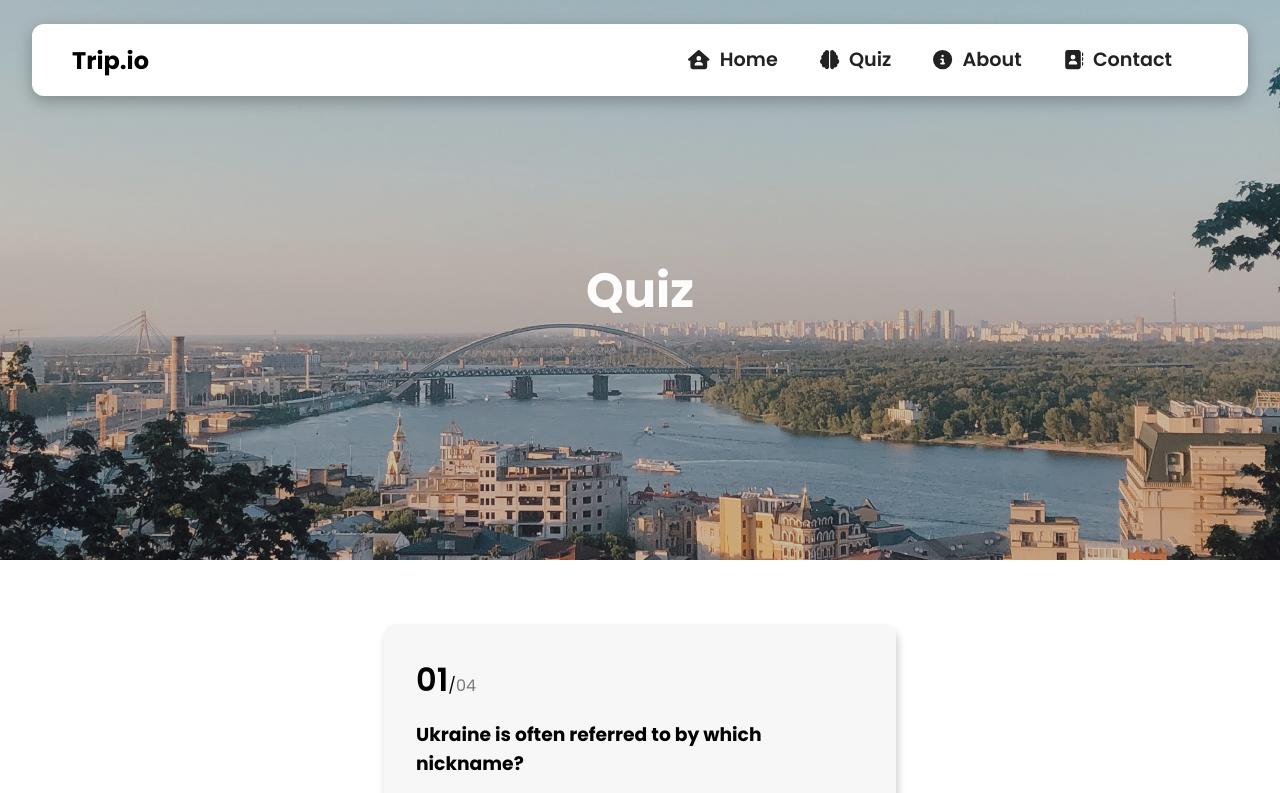
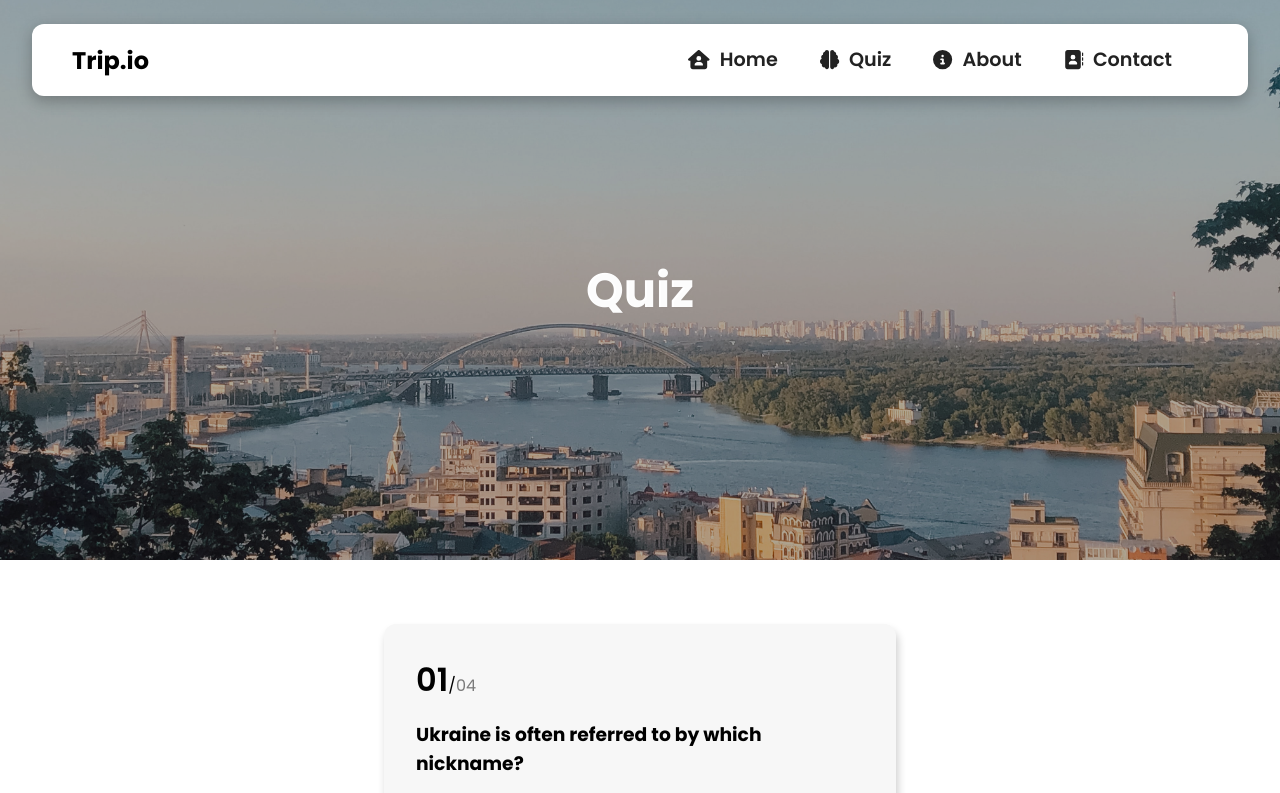
Before and after one commit to PaulBoar/Trip.io, a React (Create React App) app: page /Trip.io/quiz in a window 1280 px wide. Shown: the top 793 px of the page. Built offline with nearby package versions, Linux system fonts and the light colour scheme.

Commit message:
hero overlay darker

```diff
--- a/src/components/Hero.module.css
+++ b/src/components/Hero.module.css
@@ -6,7 +6,7 @@
 
 .hero::after {
 	content: '';
-	background-color: rgba(0,0,0, .1);
+	background-color: rgba(0,0,0, .25);
 	position: absolute;
 	top: 0;
 	bottom: 0;
@@ -22,7 +22,7 @@
 
 .hero-mid::after {
 	content: '';
-	background-color: rgba(0,0,0, .2);
+	background-color: rgba(0,0,0, .3);
 	position: absolute;
 	top: 0;
 	bottom: 0;
```
